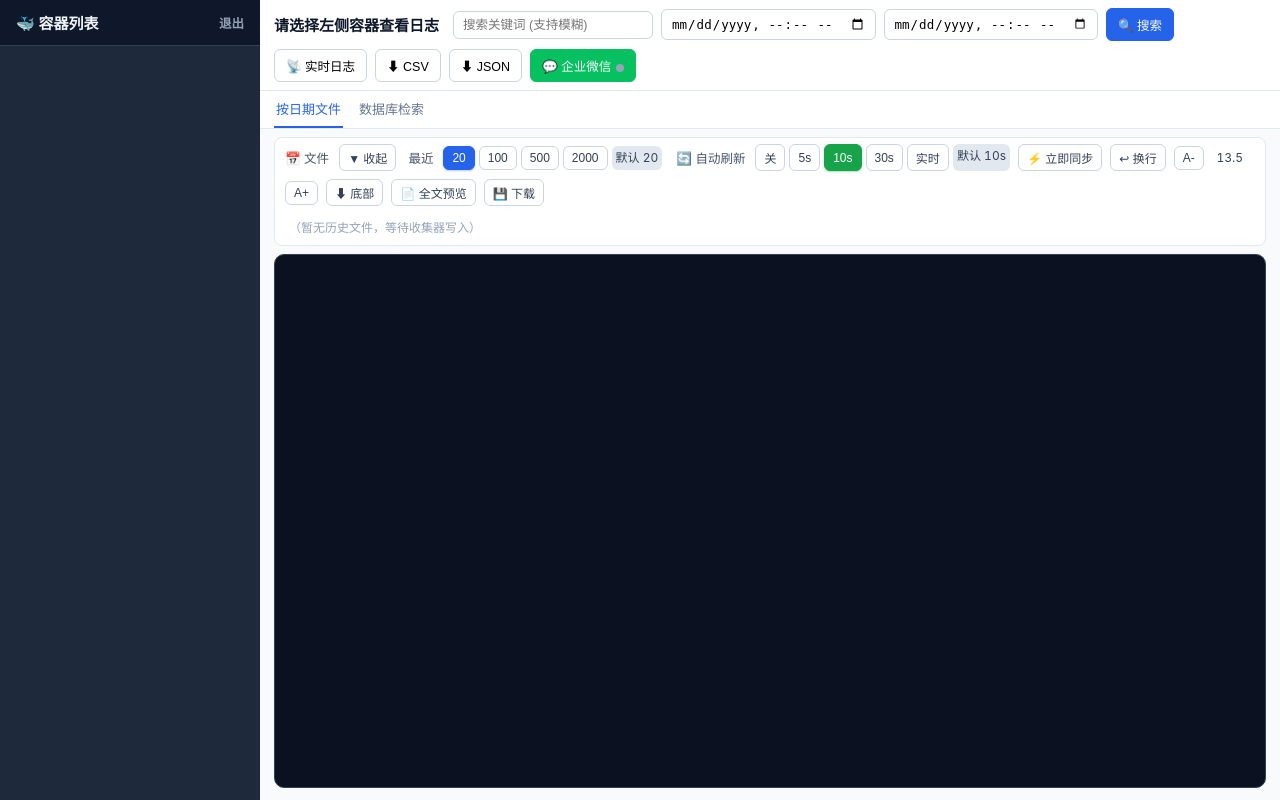
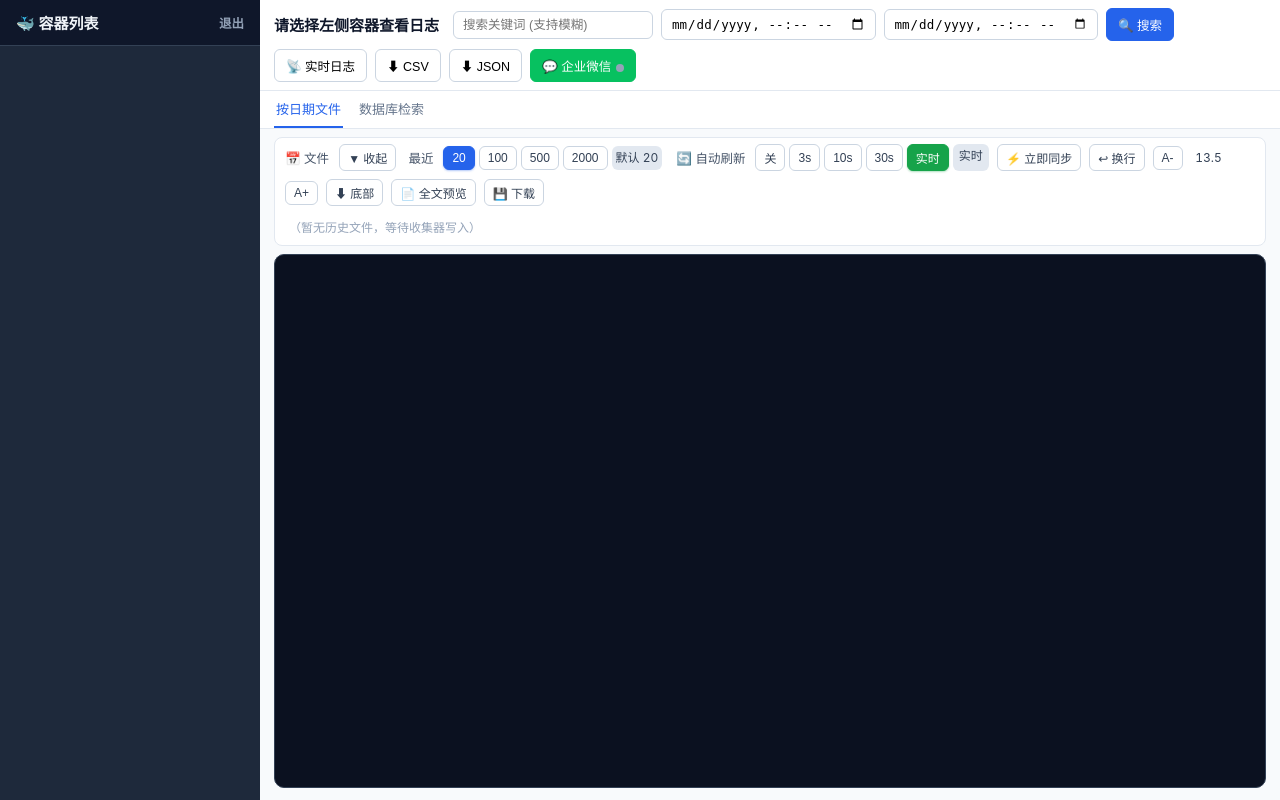
Before and after one commit to DTQEight/dxp4800-log-collector, a Flask app: template templates/index.html in a window 1280 px wide. Run offline with Flask 3, Linux system fonts and the light colour scheme; the template is opened without the code that fills it, so the values that code supplies are empty; parts of the project's set-up code (start-up, migrations or seed data) failed here and were passed over.

Commit message:
feat(ui): 默认实时 SSE 日志，切容器即自动启动，不再需要手动点同步
发现的前端问题：

1. **autoMode=10 默认 10s 轮询**：默认不是实时，最差 13s 才看到新日志
   （磁盘 3s 刷盘 + 10s 轮询）。

2. **SSE 启动要求 currentFile**：但 SSE 是直连 Docker daemon（用 cid），
   不需要日期文件。导致用户切换容器后必须先点日期文件才启动 SSE。

3. **selectContainer 切容器时 stopAutoRuntime 后等选文件**：
   用户切换容器后 SSE/轮询都停了，要手动点日期文件才恢复，
   这就是"要点同步才能看到"的根因。

4. **SSE 出错直接 stopAutoRuntime**：网络抖动/后端重启就永久断流，
   不会自动重连，用户必须手动点同步。

修复：
- autoMode 默认 10 → -1（实时 SSE）
- startAutoRuntimeIfNeeded: SSE 模式只要 currentCid 即可启动，
  不再要求 currentFile
- selectContainer: 切容器后立即 startAutoSSE，不等选文件
- SSE error 改为 3 秒后自动重连（保持 autoMode=-1，不降级）
- SSE 完全不支持时降级到 3s 轮询（从 10s 改 3s）
- 同步把自动刷新按钮档位 5s 改成 3s，默认 active 改成"实时"

```diff
--- a/templates/index.html
+++ b/templates/index.html
@@ -250,11 +250,11 @@
                 <span class="label" style="margin-left:6px;">🔄 自动刷新</span>
                 <div id="auto-buttons" style="display:inline-flex;gap:4px;">
                     <button class="icon-btn auto-btn" data-sec="0"    onclick="setAuto(0)">关</button>
-                    <button class="icon-btn auto-btn" data-sec="5"    onclick="setAuto(5)">5s</button>
-                    <button class="icon-btn auto-btn active" data-sec="10"   onclick="setAuto(10)">10s</button>
+                    <button class="icon-btn auto-btn" data-sec="3"    onclick="setAuto(3)">3s</button>
+                    <button class="icon-btn auto-btn" data-sec="10"   onclick="setAuto(10)">10s</button>
                     <button class="icon-btn auto-btn" data-sec="30"   onclick="setAuto(30)">30s</button>
-                    <button class="icon-btn auto-btn" data-sec="-1"   onclick="setAuto(-1)" title="真正实时（长连接 SSE，需后端 STREAM_ENABLED=true）">实时</button>
-                    <span class="font-size-tag" id="auto-tag" style="background:#e2e8f0;border-radius:6px;padding:2px 4px;">默认 10s</span>
+                    <button class="icon-btn auto-btn active" data-sec="-1"   onclick="setAuto(-1)" title="真正实时（长连接 SSE，需后端 STREAM_ENABLED=true）">实时</button>
+                    <span class="font-size-tag" id="auto-tag" style="background:#e2e8f0;border-radius:6px;padding:2px 4px;">实时</span>
                 </div>
                 <button class="icon-btn" id="btn-force-sync" onclick="forceSyncNow()" title="立刻调用 docker daemon 拉最新日志并强制刷盘（解决"看起来一分钟才更新"的兜底）">⚡ 立即同步</button>
                 <button class="icon-btn" onclick="wrapToggle('log-view')">↩ 换行</button>
@@ -312,7 +312,7 @@ let lastLiveAbort = null;
 let currentTail = 20;   // 默认只预览最近20条，快速切换不卡
 
 /* -------- 自动刷新状态 -------- */
-let autoMode = 10;      // 0=关, 正整数=秒数轮询, -1=SSE长连接实时
+let autoMode = -1;      // 0=关, 正整数=秒数轮询, -1=SSE长连接实时（默认实时，需后端 STREAM_ENABLED=true）
 let autoTimer = 0;
 let autoBytesOffset = null;   // 上次读到的文件字节长度，用于 from_bytes 增量
 let autoSse = null;          // EventSource 实例（实时模式下）
@@ -353,8 +353,12 @@ function selectContainer(id,name){
     if(currentCid===id) return;               // 点同一个不重复
     // 取消之前正在执行的 tail 请求（防止旧请求晚到覆盖新内容）
     if(lastLiveAbort){ try{ lastLiveAbort.abort(); }catch(_){} }
-    // 切换容器：停掉自动刷新，等选中新日期文件后再启动
+    // 切换容器：停掉旧 SSE / 旧轮询；下面 currentCid 更新后会重新启动
     stopAutoRuntime();
+    // 切容器后日期文件不再适用，重置文件相关状态
+    currentFile = null;
+    currentFileSize = 0;
+    autoBytesOffset = null;
 
     currentCid=id; currentName=name;
     document.querySelectorAll('.ctn').forEach(e=>e.classList.remove('active'));
@@ -364,6 +368,11 @@ function selectContainer(id,name){
     // 立即显示占位文本（避免界面看起来"卡死"）
     showLoading('log-view', `正在加载 ${name} 的日志…`);
 
+    // SSE 实时模式：直接启动实时流，不依赖磁盘文件（直连 Docker daemon）
+    // 同时也异步去取今天的日志文件作为历史回看
+    if(autoMode === -1){
+        startAutoSSE();
+    }
     // 让 UI 先刷一次，再异步取数据（关键：不阻塞点击反馈）
     if(currentTab==='file') setTimeout(loadFiles, 0);
 }
@@ -499,10 +508,15 @@ function stopAutoRuntime(){
 }
 function startAutoRuntimeIfNeeded(){
     stopAutoRuntime();
-    if(!currentFile || currentTab!=='file') return;
+    // SSE 实时模式：只需要 currentCid，不依赖日期文件（直连 Docker daemon）
     if(autoMode === -1){
+        if(!currentCid) return;
         startAutoSSE();
-    } else if(autoMode > 0){
+        return;
+    }
+    // 轮询模式：必须选了日期文件才能从磁盘 from_bytes 增量读
+    if(autoMode > 0){
+        if(!currentFile || currentTab!=='file') return;
         autoTimer = setInterval(autoTickPoll, autoMode*1000);
     }
 }
@@ -588,6 +602,14 @@ async function forceSyncNow(){
 /* 实时模式（SSE 长连接）：需要后端 STREAM_ENABLED=true，才用 /tail?stream=1 */
 function startAutoSSE(){
     if(!currentCid) return;
+    // 关掉旧的（避免重复连接）
+    if(autoSse){ try{ autoSse.close(); }catch(_){} autoSse=null; }
+    // 启动新连接前先清空日志区（除非已经有内容了）
+    const ta = $('log-view');
+    if(ta.classList.contains('loading') || !ta.value){
+        ta.value = `（实时流连接中… ${currentName}）\n`;
+        ta.classList.remove('loading');
+    }
     try {
         autoSse = new EventSource(`/api/containers/${encodeURIComponent(currentCid)}/tail?n=${Math.max(100, currentTail)}&stream=1`);
         autoSse.addEventListener('lines', (e)=>{
@@ -601,12 +623,21 @@ function startAutoSSE(){
                 if(atBottom) ta.scrollTop = ta.scrollHeight;
             }catch(_){}
         });
-        autoSse.addEventListener('error', ()=> stopAutoRuntime());
-        autoSse.addEventListener('end',   ()=> stopAutoRuntime());
+        // SSE 出错（网络断/后端重启）：3 秒后自动重连，不直接停掉
+        autoSse.addEventListener('error', ()=>{
+            console.warn('SSE error, will retry in 3s');
+            if(autoSse){ try{ autoSse.close(); }catch(_){} autoSse=null; }
+            // 3 秒后重连（保持 autoMode=-1，不降级，避免误判）
+            if(autoMode === -1 && currentCid){
+                setTimeout(()=>{
+                    if(autoMode === -1 && currentCid) startAutoSSE();
+                }, 3000);
+            }
+        });
     } catch(e){
-        console.warn('SSE failed, fall back to polling 10s', e);
-        // 浏览器端 EventSource 失败就自动降级到 10s 轮询
-        if(autoMode === -1) setAuto(10);
+        console.warn('SSE init failed, fall back to polling 3s', e);
+        // 浏览器端 EventSource 完全不支持时降级到 3s 轮询
+        if(autoMode === -1) setAuto(3);
     }
 }
 function setTail(n){
```
